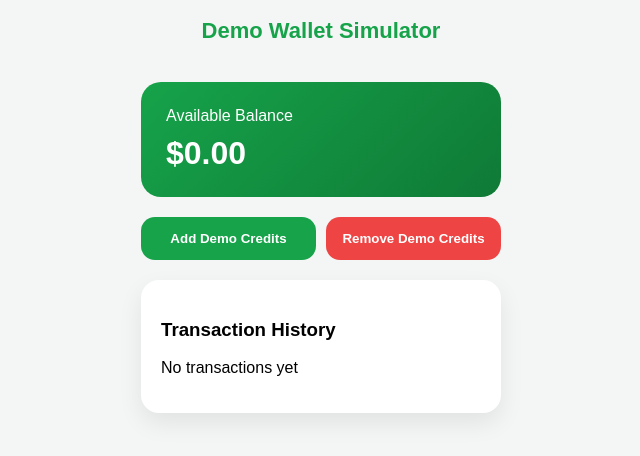
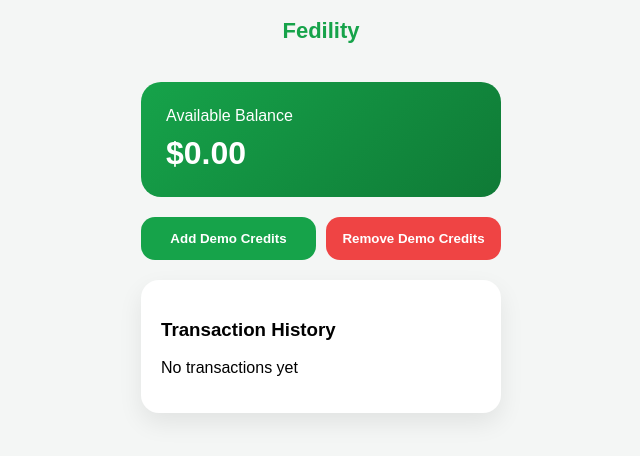
Before and after one commit to project11o9/PROJECT-, a website: page wallet.html in a window 1280 px wide. Shown: the whole page, without its empty margins (319-959 px from the left). Drawn offline with Linux system fonts and the light colour scheme.

Commit message:
wallet.html

```diff
--- a/wallet.html
+++ b/wallet.html
@@ -170,7 +170,7 @@
 <div class="container">
 
 <header class="header">
-<div class="logo">Demo Wallet Simulator</div>
+<div class="logo">Fedility</div>
 </header>
 
 <div class="balance-card">
```
